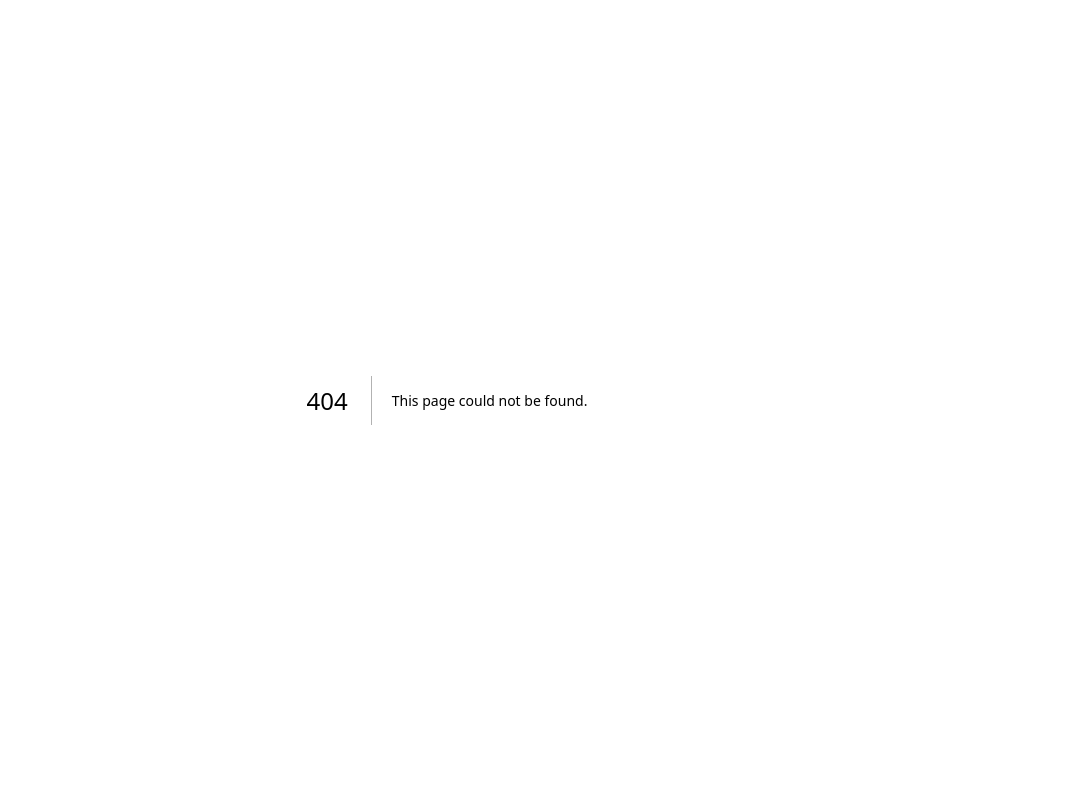
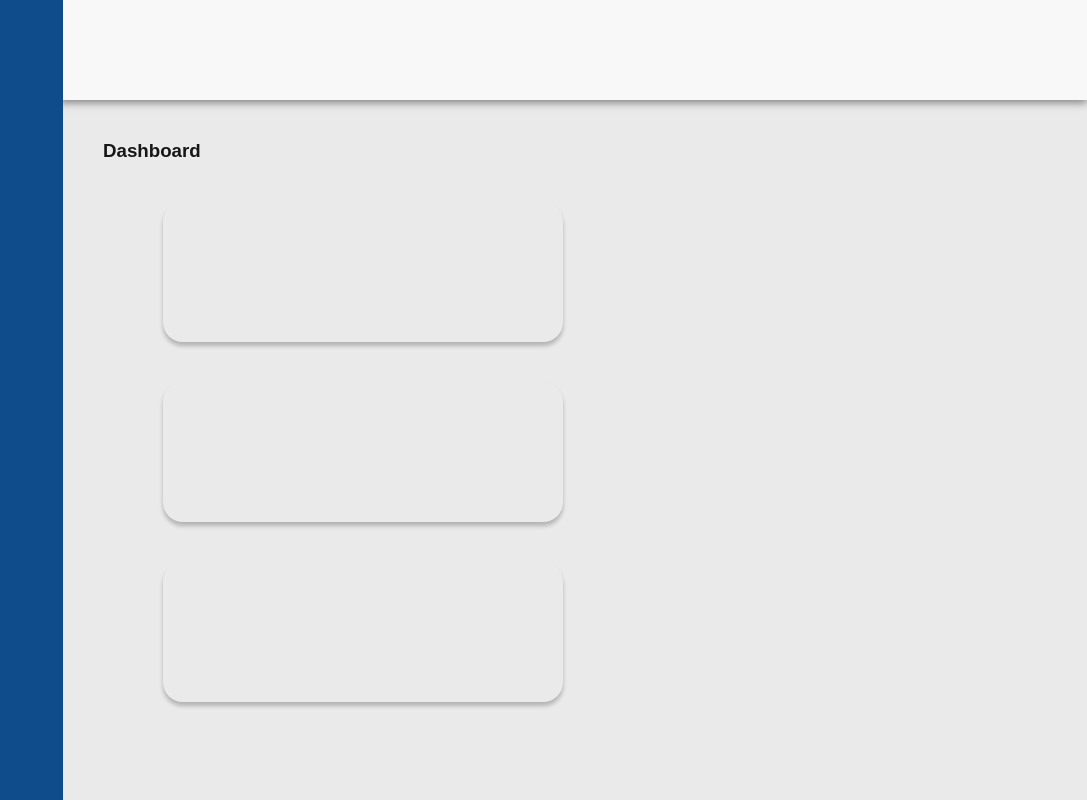
Before and after one commit to Alisonjs0/SchoolSync, a Next.js app: page /dashboard_main in a window 1280 px wide. Before the commit this address had no page. Shown: the whole page, without its empty margins (193-1280 px from the left). Built offline with nearby package versions, Linux system fonts and the light colour scheme.

Commit message:
Inicio do template do dashboard

```diff
--- /dev/null
+++ b/app/dashboard_main/dashboardTemplate.css
@@ -0,0 +1,51 @@
+.page {
+    padding: 0;
+    margin: 0;
+    box-sizing: border-box;
+    background: #EAEAEA;
+    display: grid;
+    grid-template-columns: repeat(8, 1fr);
+    grid-template-rows: repeat(8, 1fr)
+}
+
+.menuLateral {
+    height: 100vh;
+    width: 20vw;
+    background: #0E4C8C;
+    z-index: 1;
+    grid-area: 1 / 1 / 9 / 2;
+}
+
+.menuSuperior {
+    background: #F8F8F8;
+    box-shadow: -2px 1px 8px 2px rgb(133, 133, 133);
+    z-index: 0;
+    grid-area: 1 / 2 / 2 / 9;
+}
+
+.container {
+    padding: 0 100px;
+}
+
+.conteudo {
+    grid-area: 2 / 2 / 9 / 9;
+}
+
+.conteudo h3 {
+    padding: 40px;
+}
+
+.conteudoMenus {
+    display: grid;
+    grid-template-columns: repeat(auto-fill, minmax(400px, 1fr));
+    gap: 40px;
+
+}
+
+.conteudoMenus div {
+    width: 400px;
+    height: 140px;
+    background: #EAEAEA;
+    border-radius: 20px;
+    box-shadow: 0px 4px 4px 0px #0000003b;
+}
--- /dev/null
+++ b/app/dashboard_main/page.js
@@ -0,0 +1,24 @@
+import "./dashboardTemplate.css"
+
+const dashboard_main = () => {
+    return (
+        <div className="page">
+            <div className="menuLateral">
+
+            </div>
+            <div className="menuSuperior">
+
+            </div>
+            <div className="conteudo">
+                <h3>Dashboard</h3>
+                <div className={`${"container"} ${"conteudoMenus"}`}>
+                    <div></div>
+                    <div></div>
+                    <div></div>
+                </div>
+            </div>
+        </div>
+    )
+}
+
+export default dashboard_main
```
